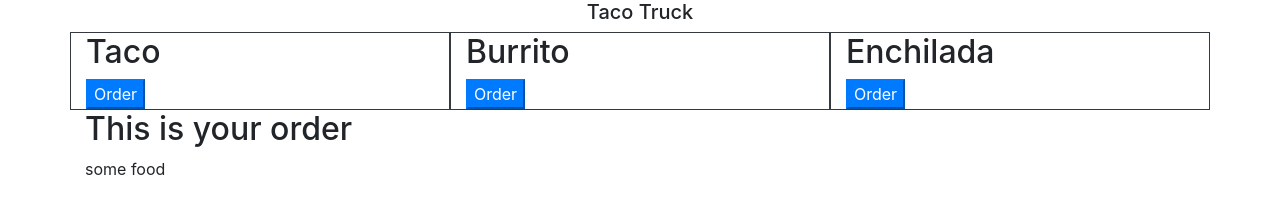
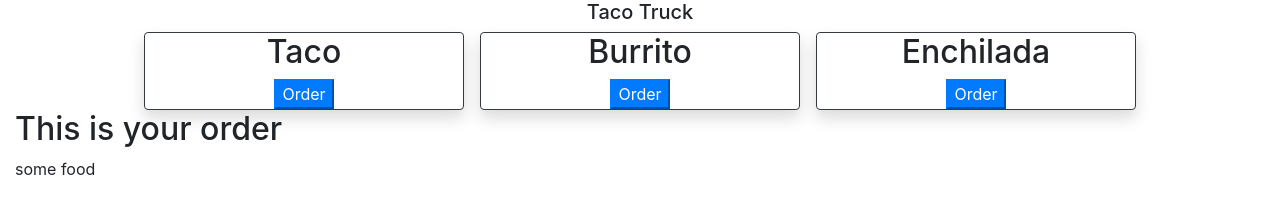
Before and after one commit to BoiseCodeWorks/spring2020-taco-truck, a plain HTML site: page index.html in a window 1280 px wide. Drawn offline with nearby package versions, Linux system fonts and the light colour scheme.

Commit message:
Riley :)

```diff
--- a/app.js
+++ b/app.js
@@ -33,8 +33,7 @@ function orderFood(foodName) {
 
 function drawFood() {
   orderElem.innerHTML = (`
-    <h3>You ordered this: ${foods[foodName].name}</h3>
-    <h4> with ingredients: ${foods[foodName].ingredients}</h4>
-    <h4> with spice level: ${foods[foodName].spiciness}</h4>
+    <h3>Your ${food.name} is ready!</h3>
+
   `);
 }
--- a/index.html
+++ b/index.html
@@ -21,17 +21,17 @@
       </div>
     </div>
   </header>
-  <main class="container">
-    <div class="row">
-      <div class="col-4 border border-dark">
+  <main class="container-fluid">
+    <div class="row justify-content-center">
+      <div class="col-3 shadow rounded mx-2 text-center border border-dark">
         <h2>Taco</h2>
         <button onclick="orderFood('taco')" class="btn-primary">Order</button>
       </div>
-      <div class="col-4 border border-dark">
+      <div class="col-3 shadow rounded mx-2 text-center border border-dark">
         <h2>Burrito</h2>
         <button onclick="orderFood('burrito')" class="btn-primary">Order</button>
       </div>
-      <div class="col-4 border border-dark">
+      <div class="col-3 shadow rounded  mx-2 text-center border border-dark">
         <h2>Enchilada</h2>
         <button onclick="orderFood('enchilada')" class="btn-primary">Order</button>
       </div>
```
